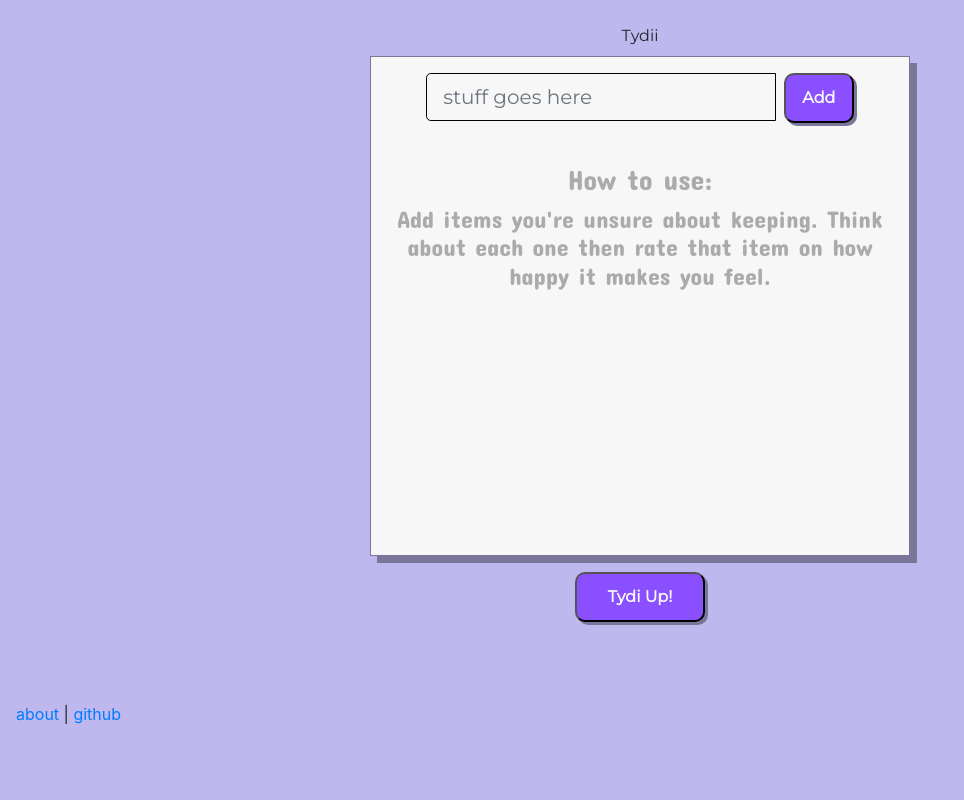
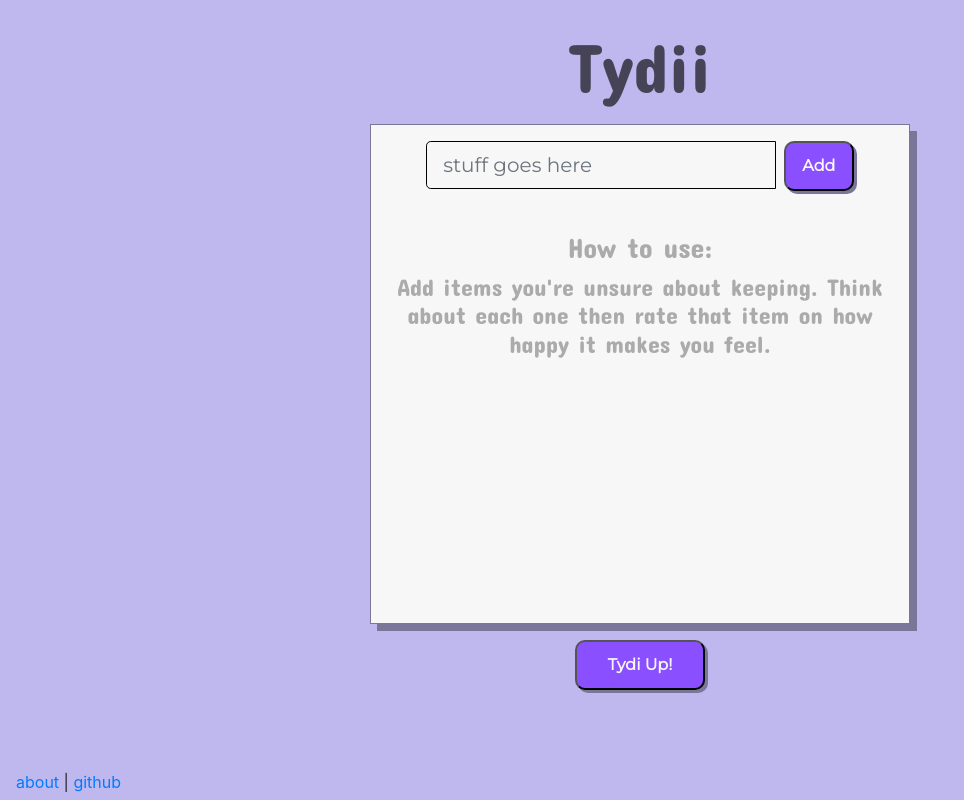
Before and after one commit to Beznet/tydii, a Next.js app: page / in a window 1280 px wide. Shown: the whole page, without its empty margins (0-964 px from the left). Built offline with nearby package versions, Linux system fonts and the light colour scheme.

Commit message:
title animation added

```diff
--- a/components/Title.js
+++ b/components/Title.js
@@ -1,13 +1,16 @@
 import React from 'react';
 
 const Title = ({ copy, role }) => (
-  <span aria-label={copy} role={role}>
-    {copy.split('').map((char, index) => (
-      <span aria-hidden="true" key={index}>
-        {char}
-      </span>
-    ))}
-  </span>
+  <h1 aria-label={copy} role={role}>
+    {copy.split('').map(function(char, index) {
+      const incomingText = { 'animation-delay': `${0.5 + index / 10}s` };
+      return (
+        <span aria-hidden="true" key={index} style={incomingText}>
+          {char}
+        </span>
+      );
+    })}
+  </h1>
 );
 
 export default Title;
--- a/styles/style.css
+++ b/styles/style.css
@@ -30,10 +30,27 @@ button {
   font-weight: 900;
 }
 
-.title {
+h1 span {
+  position: relative;
+  opacity: 0;
   color: var(--title-color);
   font-size: 70px;
   font-family: 'Concert One', cursive;
+  animation: move-text 1s forwards;
+}
+
+@keyframes move-text {
+  0% {
+    bottom: -0.2em;
+    opacity: 0;
+  }
+  50% {
+    bottom: 0.2em;
+  }
+  100% {
+    bottom: 0;
+    opacity: 1;
+  }
 }
 
 .slider {
```
